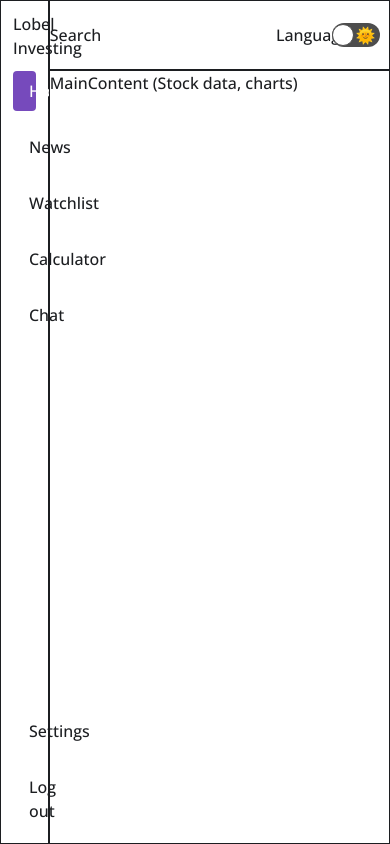
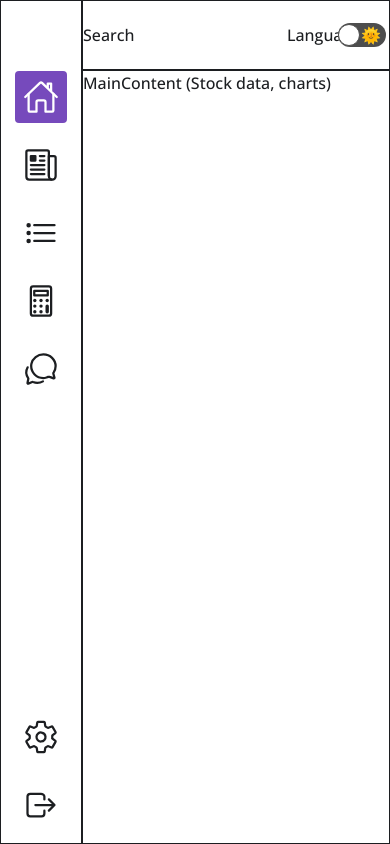
Before and after one commit to daszybak/finance_app, a React (Create React App) app: page / in a window 390 px wide. Built offline with nearby package versions, Linux system fonts and the light colour scheme.

Commit message:
creating mobile navbar

```diff
--- a/public/index.html
+++ b/public/index.html
@@ -3,7 +3,10 @@
   <head>
     <meta charset="utf-8" />
     <link rel="icon" href="%PUBLIC_URL%/favicon.ico" />
-    <meta name="viewport" content="width=device-width, initial-scale=1" />
+    <meta
+      content="width=device-width,initial-scale=1,maximum-scale=1,user-scalable=0"
+      name="viewport"
+    />
     <meta name="theme-color" content="#000000" />
     <meta
       name="description"
--- a/src/components/Layout/Layout.jsx
+++ b/src/components/Layout/Layout.jsx
@@ -3,7 +3,7 @@ import {SideBar, TopBar} from '../../containers';
 
 const Layout = ({children}) => {
   return (
-    <div className="grid grid-cols-16 grid-rows-[70px_1fr] h-screen auto-rows-auto text-black dark:text-white bg-white dark:bg-bgBlack">
+    <div className="grid  grid-cols-[82px_repeat(15,1fr)] xl:grid-cols-[220px_repeat(15,1fr)] grid-rows-[70px_1fr] h-screen auto-rows-auto text-black dark:text-white bg-white dark:bg-bgBlack">
       <SideBar />
       <TopBar />
       {children}
--- a/src/components/Navbar/NavbarDesktop.jsx
+++ b/src/components/Navbar/NavbarDesktop.jsx
@@ -15,9 +15,9 @@ import NavbarLink from './NavbarLink/NavbarLink';
 
 import './navbar.scss';
 
-const NavbarDesktop = () => {
+const NavbarDesktop = ({className}) => {
   return (
-    <nav className="flex flex-col justify-between h-full">
+    <nav className={`flex flex-col justify-between h-full ${className}`}>
       <div className="flex flex-col gap-4 mb-4">
         <NavbarLink to="/">
           <IoHomeOutline /> Home
--- a/src/components/Navbar/NavbarMobile.jsx
+++ b/src/components/Navbar/NavbarMobile.jsx
@@ -0,0 +1,54 @@
+import React from 'react';
+import {IconContext} from 'react-icons';
+
+import {
+  IoHomeOutline,
+  IoNewspaperOutline,
+  IoListOutline,
+  IoCalculatorOutline,
+  IoChatbubblesOutline,
+  IoSettingsOutline,
+  IoLogOutOutline,
+} from 'react-icons/io5';
+
+import NavbarLink from './NavbarLink/NavbarLink';
+
+import './navbar.scss';
+
+const NavbarMobile = ({className}) => {
+  return (
+    <nav className={`flex-col justify-between h-full ${className}  text-4xl`}>
+      <div className="flex flex-col gap-4 mb-4">
+        <NavbarLink to="/">
+          <IoHomeOutline />
+        </NavbarLink>
+        <NavbarLink to="news">
+          <IoNewspaperOutline />
+        </NavbarLink>
+        <NavbarLink to="watchlist">
+          <IoListOutline />
+        </NavbarLink>
+        <NavbarLink to="calculator">
+          <IoCalculatorOutline />
+        </NavbarLink>
+        <NavbarLink to="chat">
+          <IoChatbubblesOutline />
+        </NavbarLink>
+      </div>
+      <div className="flex flex-col gap-4 bottom-0">
+        <NavbarLink to="settings">
+          <IconContext.Provider value={{className: 'icon__mt-2'}}>
+            <IoSettingsOutline />
+          </IconContext.Provider>
+        </NavbarLink>
+        <NavbarLink to="logout">
+          <IconContext.Provider value={{className: 'icon__mt-2'}}>
+            <IoLogOutOutline />
+          </IconContext.Provider>
+        </NavbarLink>
+      </div>
+    </nav>
+  );
+};
+
+export default NavbarMobile;
--- a/src/containers/MainContent/MainContent.jsx
+++ b/src/containers/MainContent/MainContent.jsx
@@ -4,7 +4,7 @@ import './main-content.scss';
 
 const MainContent = () => {
   return (
-    <div className="col-[3/-1] row-[2] border">
+    <div className="col-[2/-1] row-[2] border">
       <h6>MainContent (Stock data, charts)</h6>
     </div>
   );
--- a/src/containers/SideBar/SideBar.jsx
+++ b/src/containers/SideBar/SideBar.jsx
@@ -1,17 +1,21 @@
 import React from 'react';
-
 import {NavbarDesktop} from '../../components';
+import NavbarMobile from '../../components/Navbar/NavbarMobile';
 
 const SideBar = () => {
   return (
-    <aside className="row-span-full flex flex-col shrink-0 p-3 pt-0 col-[1/3] border ">
+    <aside className="row-span-full flex flex-col shrink-0 p-3 pt-0 col-[1/1] xl:w-[220px] border ">
       <div className="flex flex-col h-full">
         <div>
-          <h5 className="flex items-center" style={{minHeight: '70px'}}>
+          <h5
+            className=" items-center invisible xl:visible xl:flex"
+            style={{minHeight: '70px'}}
+          >
             Lobel Investing
           </h5>
         </div>
-        <NavbarDesktop />
+        <NavbarDesktop className={`hidden xl:flex`} />
+        <NavbarMobile className={`flex flex-col items-center  xl:hidden`} />
       </div>
     </aside>
   );
--- a/src/containers/TopBar/TopBar.jsx
+++ b/src/containers/TopBar/TopBar.jsx
@@ -4,7 +4,7 @@ import ThemeToggle from '../../components/ThemeToggle/ThemeToggle';
 
 const TopBar = () => {
   return (
-    <div className="row-[1/1] col-[3/-1] grid grid-cols-6 items-center border h-[70px]">
+    <div className="row-[1/1] col-[2/-1] grid grid-cols-6 items-center border h-[70px]">
       <div>
         <h6>Search</h6>
       </div>
--- /dev/null
+++ b/src/hooks/useWindowDimensions.js
@@ -0,0 +1,27 @@
+import {useState, useLayoutEffect} from 'react';
+
+function getWindowDimensions() {
+  const {innerWidth: width, innerHeight: height} = window;
+  return {
+    width,
+    height,
+  };
+}
+
+export const useWindowDimensions = () => {
+  const [windowDimensions, setWindowDimensions] = useState(
+    getWindowDimensions()
+  );
+
+  useLayoutEffect(() => {
+    const handleResize = () => {
+      setWindowDimensions(getWindowDimensions());
+    };
+
+    window.addEventListener('resize', handleResize);
+
+    return window.removeEventListener('resize', handleResize);
+  }, []);
+
+  return windowDimensions;
+};
```
